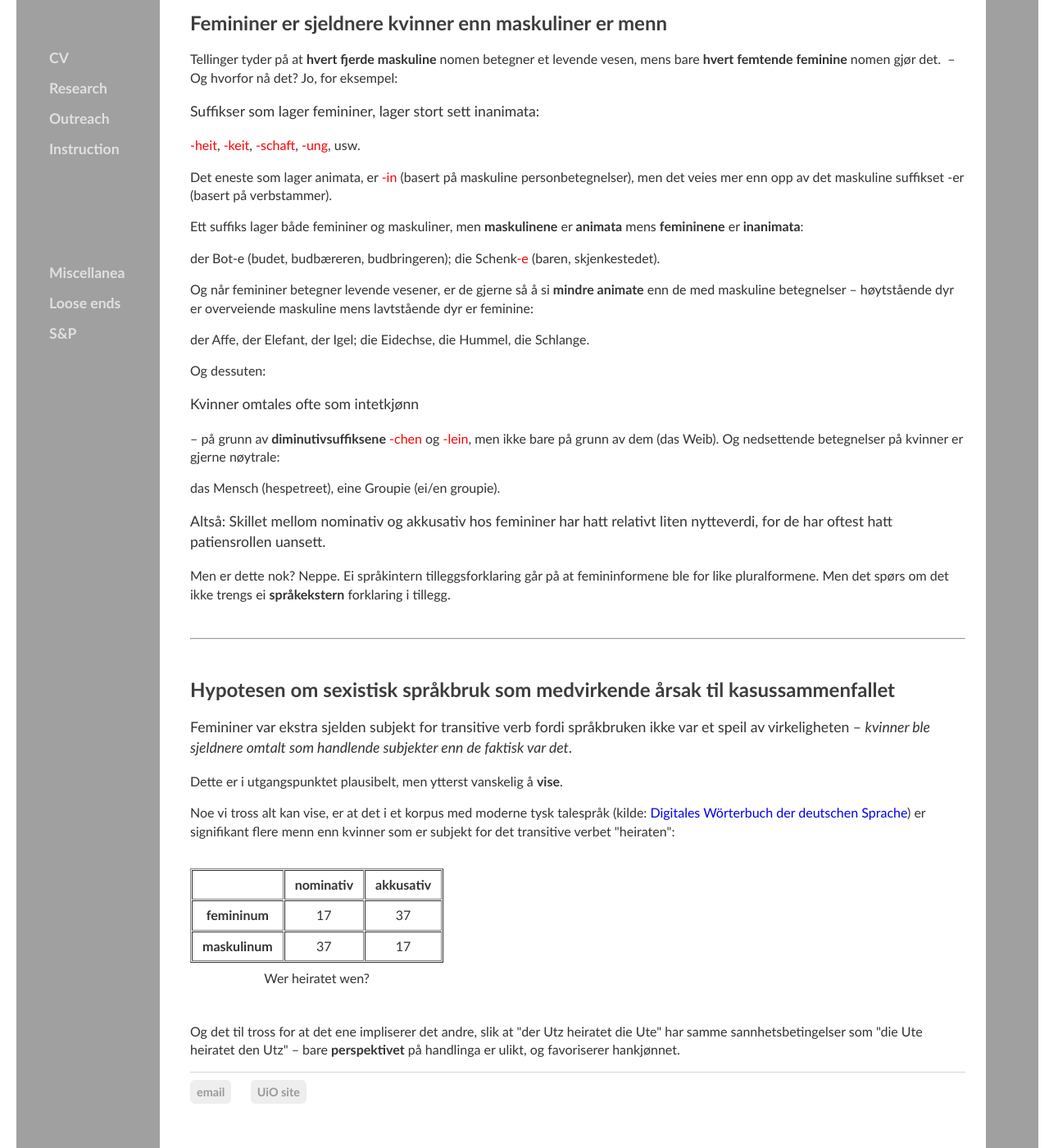
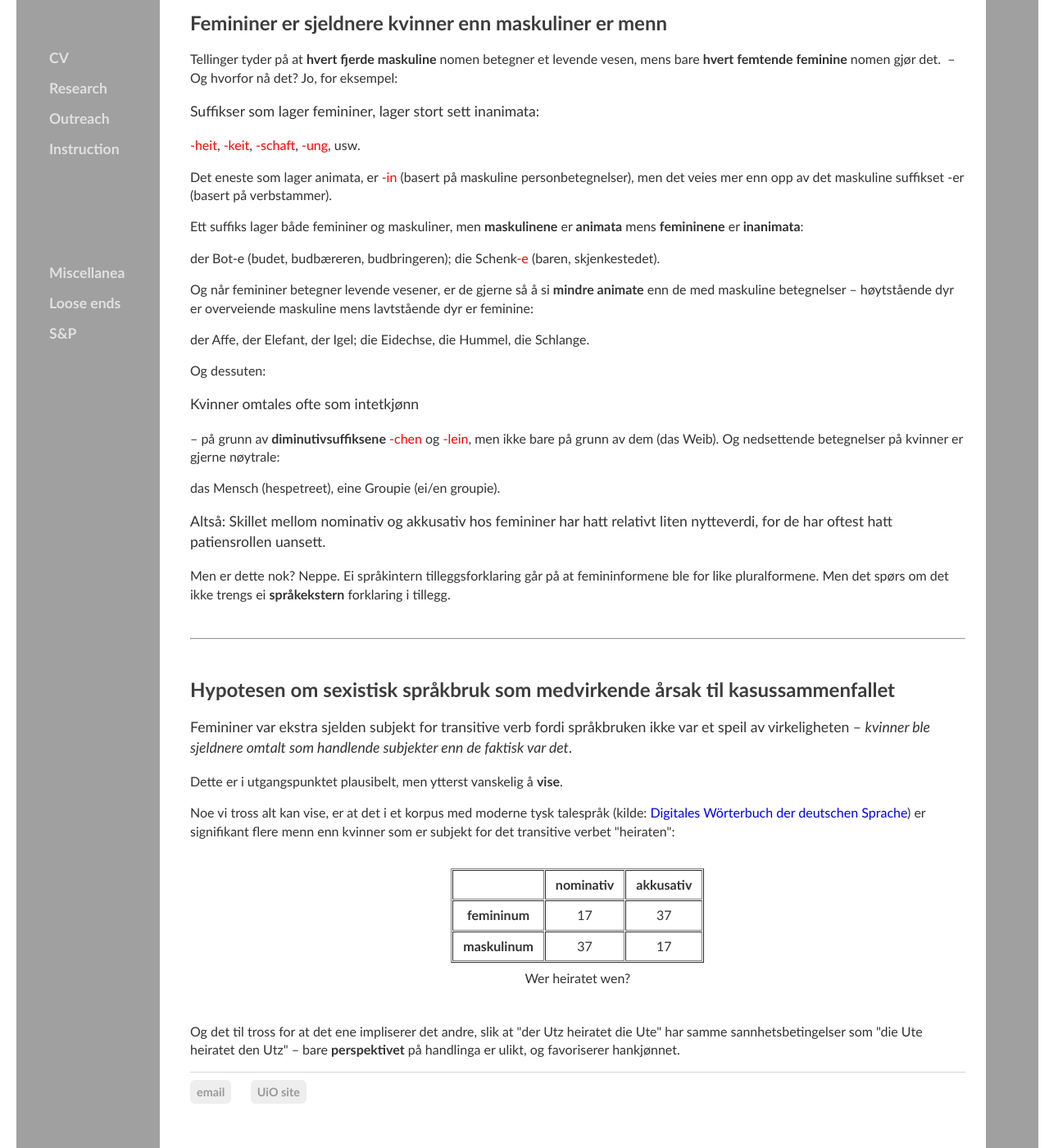
Before and after one commit to kjelljs/kjelljs.github.io, a Jekyll site: the page built from dissemination/kasus.html, in a window 1280 px wide and 1400 px high, scrolled down 2363 px. Shown: the whole window at 82% size. Built offline with Jekyll 4.4.1, drawn with Linux system fonts in a browser that asks for light colours.

Commit message:
Update main.css

```diff
--- a/css/main.css
+++ b/css/main.css
@@ -274,3 +274,8 @@ ul.posts li {
       transform: scale(2.5);
       transform-origin: 0% 100%;
     }
+
+.center {
+  margin-left: auto;
+  margin-right: auto;
+}
```
